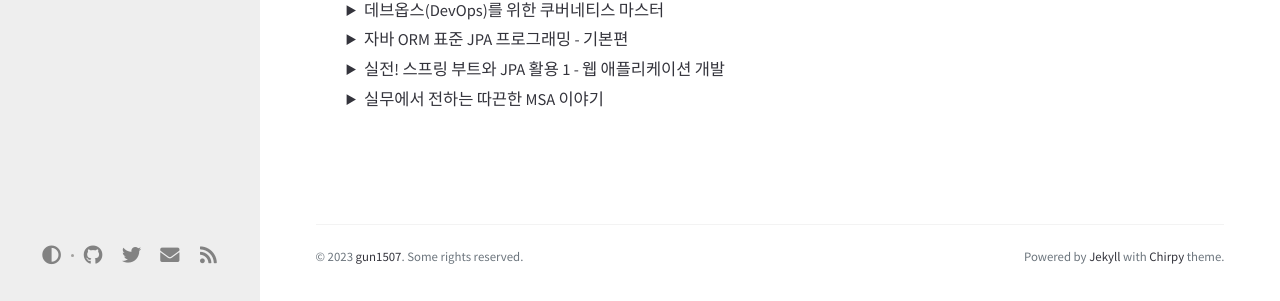
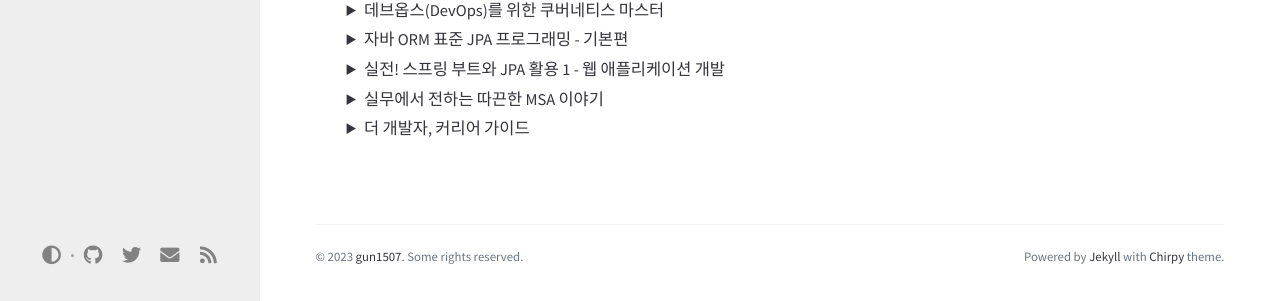
Before and after one commit to gun1507/gun1507.github.io, a Jekyll site: the page built from _tabs/about.md, in a window 1280 px wide and 1382 px high. Shown: the part 1078-1379 px from the top of the window. Built offline with Jekyll 4.4.1, drawn with Linux system fonts in a browser that asks for light colours; nearby versions of some CDN libraries; comment, search, counter and statistics services are not loaded.

```diff
--- a/_tabs/about.md
+++ b/_tabs/about.md
@@ -349,4 +349,27 @@ order: 4
                     </ul>
             </ul>
     </details>
+    <details>
+        <summary>더 개발자, 커리어 가이드</summary>
+            <ul>
+                <li>
+                    교육 기간
+                </li>
+                    <ul>
+                        <li>2023년 07월 17일 ~ 2022년 08월 20일</li>
+                    </ul>
+                <li>
+                    교육 내용
+                </li>
+                    <ul>
+                        <li>동료와 팀, 더 나아가 회사에서 인정받고 더 많은 책임과 영향력을 갖고 일할 수 있는 개발자로의 성장 노하우</li>
+                    </ul>
+                <li>
+                    수료증
+                </li>
+                    <ul>
+                        <img src="/assets/img/certificates/carreerGuide.png" width="80%" style="margin-right: 1rem; border: 1px solid #ccc; border-radius: 10px"/>
+                    </ul>
+            </ul>
+    </details>
 </ul>
```
Also changed, not shown: _posts/2023-08-11-docker-k8s_2.md (+3 -2 lines), 1 other file.
